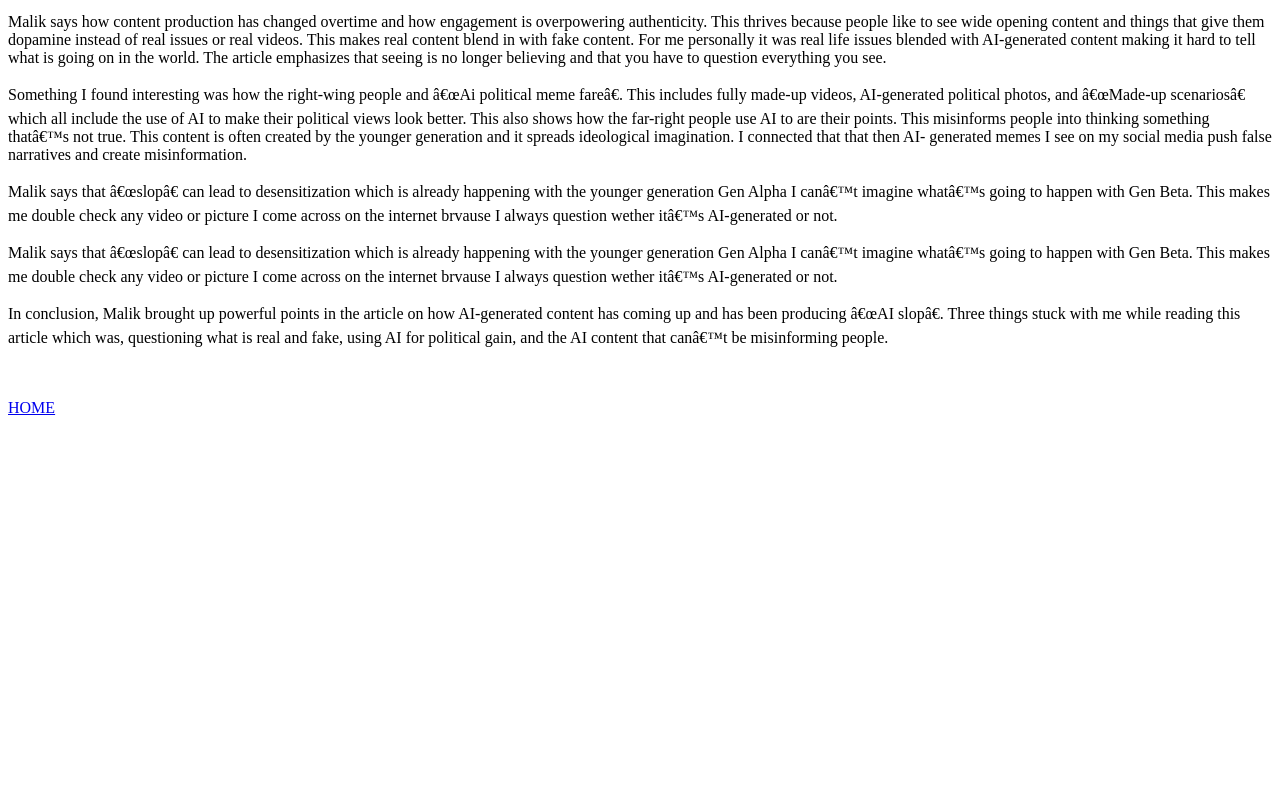
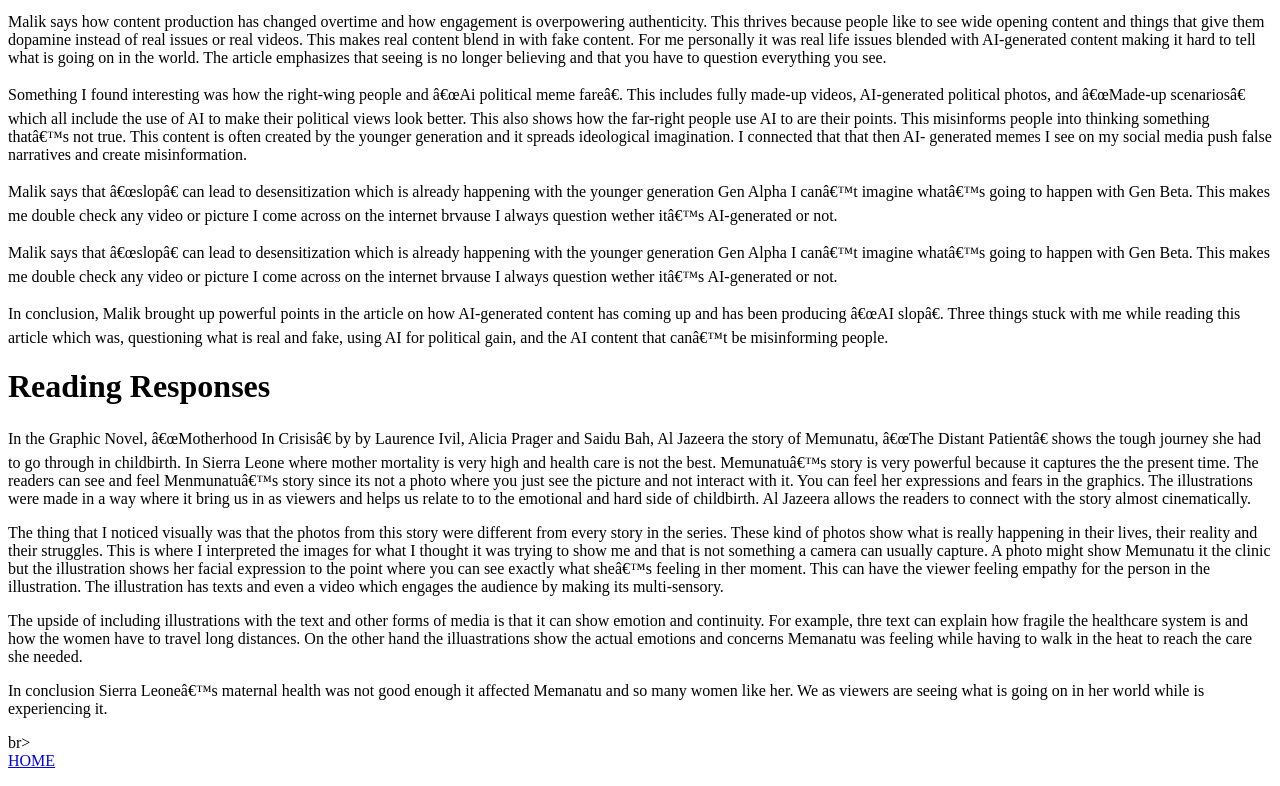
Before and after one commit to anaduran84/Anawebsite, a plain HTML site: page readings.html in a window 1280 px wide. Shown: the part 864-1650 px from the top of the page. Before the commit the page ends 1289 px from the top, so only its background shows below. Drawn offline with Linux system fonts and the light colour scheme.

Commit message:
Update readings.html

```diff
--- a/readings.html
+++ b/readings.html
@@ -27,7 +27,12 @@
 <p>Malik says that “slop” can lead to desensitization which is already happening with the younger generation Gen Alpha I can’t imagine what’s going to happen with Gen Beta. This makes me double check any video or picture I come across on the internet brvause I always question wether it’s AI-generated or not. </p>
 <p>In conclusion, Malik brought up powerful points in the article on how AI-generated content has coming up and has been producing “AI slop”. Three things stuck with me while reading this article which was, questioning what is real and fake, using AI for political gain, and the AI content that can’t be misinforming people. </p>
 
-<br><br>
+ <h1>Reading Responses</h1>
+<p>In the Graphic Novel, “Motherhood In Crisis” by by Laurence Ivil, Alicia Prager and Saidu Bah, Al Jazeera the story of Memunatu, “The Distant Patient” shows the tough journey she had to go through in childbirth. In Sierra Leone where mother mortality is very high and health care is not the best. Memunatu’s story is very powerful because it captures the the present time. The readers can see and feel Menmunatu’s story since its not a photo where you just see the picture and not interact with it. You can feel her expressions and fears in the graphics. The illustrations were made in a way where it bring us in as viewers and helps us relate to to the emotional and hard side of childbirth. Al Jazeera allows the readers to connect with the story almost cinematically.  <p>
+<p>The thing that I noticed visually was that the photos from this story were different from every story in the series. These kind of photos show what is really happening in their lives, their reality and their struggles. This is where I interpreted the images for what I thought it was trying to show me and that is not something a camera can usually capture. A photo might show Memunatu it the clinic but the illustration shows her facial expression to the point where you can see exactly what she’s feeling in ther moment. This can have the viewer feeling empathy for the person in the illustration. The illustration has texts and even a video which engages the audience by making its multi-sensory.  <p>
+<p>The upside of including illustrations with the text and other forms of media is that it can show emotion and continuity. For example, thre text can explain how fragile the healthcare system is and how the women have to travel long distances. On the other hand the illuastrations show the actual emotions and concerns Memanatu was feeling while having to walk in the heat to reach the care she needed.  <p>
+<p>In conclusion Sierra Leone’s maternal health was not good enough it affected Memanatu and so many women like her. We as viewers are seeing what is going on in her world while is experiencing it.  <p>
+br><br>
 <a href="index.html">HOME</a>
 </body>
 
```
